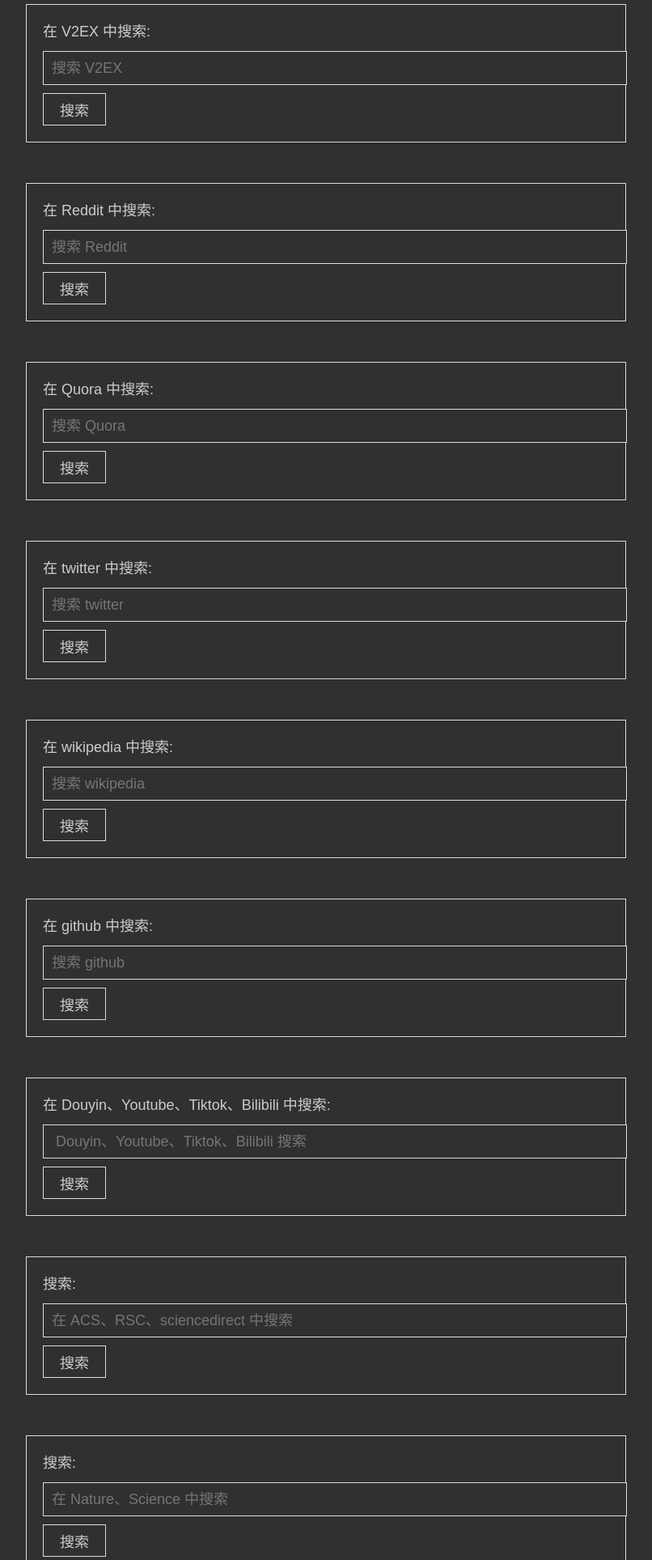
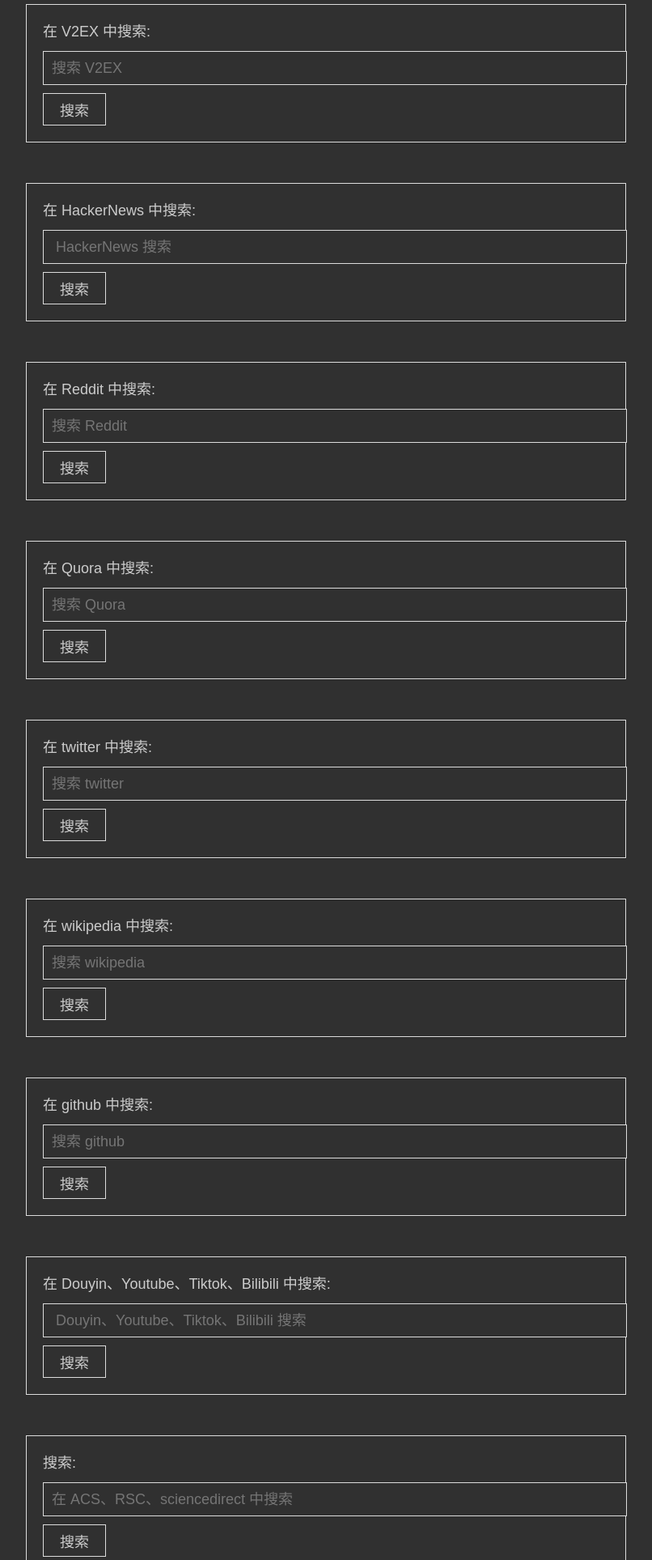
Before and after one commit to Yiwei666/03_Python-PHP, a PHP site: the page made by 03_smallTools/03_谷歌搜索/google_darkTheme.php in a window 1280 px wide. Shown: the part 708-2635 px from the top of the page at 81% size, without its empty margins (237-1043 px from the left). Run offline with PHP 8.4, Linux system fonts and the light colour scheme; the visitor is signed in with stand-in values (Sample User, id 1).

Commit message:
Update google_darkTheme.php
新增 Hacker News

```diff
--- a/03_smallTools/03_谷歌搜索/google_darkTheme.php
+++ b/03_smallTools/03_谷歌搜索/google_darkTheme.php
@@ -101,6 +101,12 @@ if (isset($_GET['logout'])) {
             $v2ex_query = $_GET['v2ex_query'];
             $v2exSearchUrl = 'https://www.google.com/search?q=site%3Av2ex.com+' . $v2ex_query;
             echo "<script>window.location.replace('$v2exSearchUrl');</script>";
+            exit;
+        }
+        if(isset($_GET['query_HackerNews'])) {
+            $query_HackerNews = $_GET['query_HackerNews'];
+            $HackerNews_Url = 'https://www.google.com/search?q=site%3Anews.ycombinator.com+' . $query_HackerNews;
+            echo "<script>window.location.replace('$HackerNews_Url');</script>";
             exit;
         }
         if(isset($_GET['reddit_query'])) {
@@ -239,6 +245,11 @@ if (isset($_GET['logout'])) {
         <input type="text" name="v2ex_query" id="v2ex_query" placeholder="搜索 V2EX">
         <input type="submit" value="搜索">
     </form>
+    <form method="GET">
+        <label for="query_HackerNews">在 HackerNews 中搜索:</label>
+        <input type="text" name="query_HackerNews" id="query_HackerNews" placeholder=" HackerNews 搜索">
+        <input type="submit" value="搜索">
+    </form>
     <form method="GET" target="_blank">
         <label for="reddit_query">在 Reddit 中搜索:</label>
         <input type="text" name="reddit_query" id="reddit_query" placeholder="搜索 Reddit">
```
